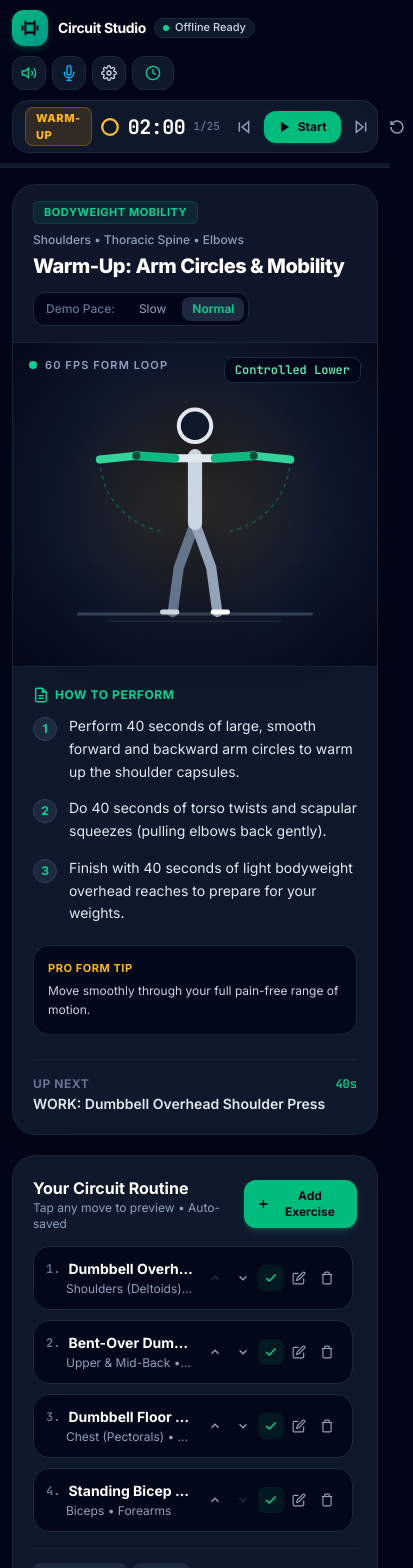
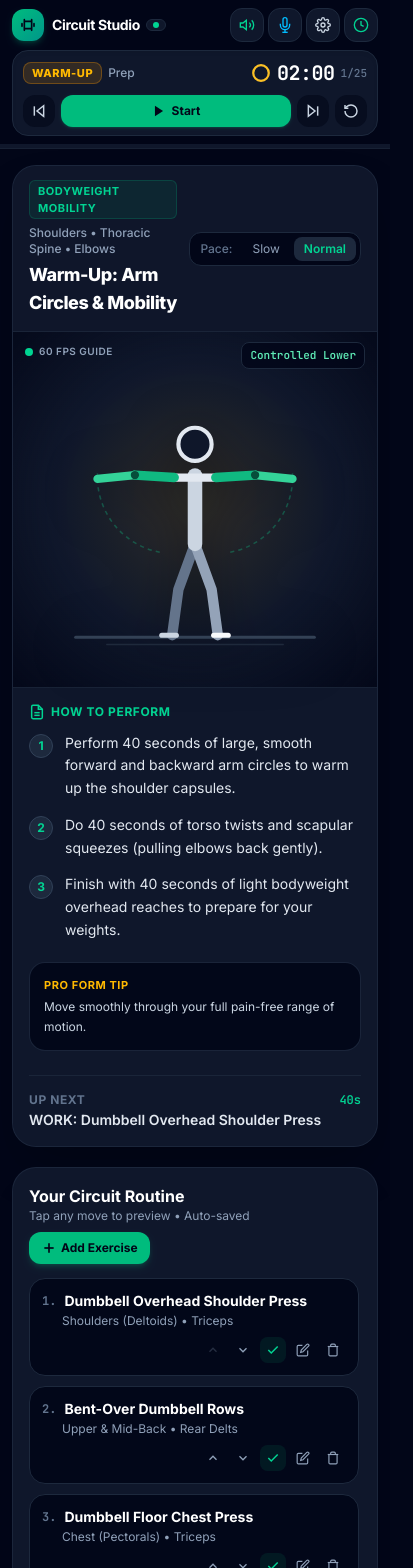
Before and after one commit to RonaldvdH/home-fitness, a Preact app: page / in a window 390 px wide. Shown: the top 1568 px of the page, 413 px wide, since content can reach past the window. Built offline with nearby package versions, Linux system fonts and the light colour scheme.

Commit message:
Fix horizontal overflow on narrow mobile screens (Galaxy Z Flip) (#2)

```diff
--- a/src/components/AthleteSvg.tsx
+++ b/src/components/AthleteSvg.tsx
@@ -261,17 +261,20 @@ export function AthleteSvg({ animationType, speedMultiplier, weightLabel }: Athl
 
   return (
     <>
-      <div class="absolute top-3.5 left-4 flex items-center gap-2">
-        <span class="w-2 h-2 rounded-full bg-emerald-400 animate-ping" aria-hidden="true" />
-        <span class="text-[11px] font-semibold uppercase tracking-widest text-slate-400">
-          60 FPS Form Loop
+      <div class="absolute top-3 left-3 sm:top-3.5 sm:left-4 flex items-center gap-1.5 sm:gap-2">
+        <span
+          class="w-2 h-2 rounded-full bg-emerald-400 animate-ping shrink-0"
+          aria-hidden="true"
+        />
+        <span class="text-[10px] sm:text-[11px] font-semibold uppercase tracking-wider sm:tracking-widest text-slate-400">
+          60 FPS Guide
         </span>
       </div>
 
       <div
         ref={cueRef}
         data-testid="live-rep-cue"
-        class="absolute top-3.5 right-4 px-2.5 py-1 rounded-lg bg-slate-950/80 border border-slate-800 text-xs font-mono font-semibold text-emerald-300"
+        class="absolute top-2.5 right-3 sm:top-3.5 sm:right-4 max-w-[52%] truncate px-2 sm:px-2.5 py-1 rounded-lg bg-slate-950/80 border border-slate-800 text-[11px] sm:text-xs font-mono font-semibold text-emerald-300"
       >
         Controlled Tempo
       </div>
--- a/src/components/HeaderBar.tsx
+++ b/src/components/HeaderBar.tsx
@@ -92,13 +92,13 @@ export function HeaderBar({
         : 'Resume';
 
   return (
-    <header class="sticky top-0 z-30 bg-slate-950/90 backdrop-blur-md border-b border-slate-800/80">
-      <div class="max-w-7xl mx-auto px-3 sm:px-6 py-2.5 flex flex-wrap items-center justify-between gap-2.5">
+    <header class="sticky top-0 z-30 w-full bg-slate-950/90 backdrop-blur-md border-b border-slate-800/80">
+      <div class="max-w-7xl mx-auto px-3 sm:px-6 py-2 sm:py-2.5 flex flex-wrap items-center justify-between gap-2 sm:gap-2.5">
         {/* Left: App Brand & Local Storage Indicator */}
-        <div class="flex items-center gap-2.5">
-          <div class="w-9 h-9 rounded-xl bg-gradient-to-br from-emerald-500 to-teal-600 flex items-center justify-center shadow-md shadow-emerald-500/20 shrink-0">
+        <div class="flex items-center gap-2 sm:gap-2.5 min-w-0">
+          <div class="w-8 h-8 sm:w-9 sm:h-9 rounded-xl bg-gradient-to-br from-emerald-500 to-teal-600 flex items-center justify-center shadow-md shadow-emerald-500/20 shrink-0">
             <svg
-              class="w-5 h-5 text-slate-950"
+              class="w-4 h-4 sm:w-5 sm:h-5 text-slate-950"
               viewBox="0 0 24 24"
               fill="none"
               stroke="currentColor"
@@ -110,19 +110,20 @@ export function HeaderBar({
               <path d="M6.5 6.5h11M6.5 17.5h11M3 10v4M21 10v4M6.5 4v16M17.5 4v16" />
             </svg>
           </div>
-          <div class="leading-tight">
-            <div class="flex items-center gap-2">
-              <h1 class="font-bold text-sm sm:text-base tracking-tight text-white">
+          <div class="leading-tight min-w-0">
+            <div class="flex items-center gap-1.5 sm:gap-2">
+              <h1 class="font-bold text-sm sm:text-base tracking-tight text-white truncate">
                 Circuit Studio
               </h1>
               <button
                 type="button"
                 onClick={onOpenHistory}
-                title="View workout history and local storage details"
-                class="inline-flex items-center gap-1.5 px-2 py-0.5 rounded-full text-[11px] font-medium bg-slate-900 hover:bg-slate-800 border border-slate-800 text-slate-300 transition"
+                title="Offline Ready — view workout history and local storage details"
+                aria-label="Offline ready, open workout history"
+                class="inline-flex items-center gap-1.5 px-1.5 sm:px-2 py-0.5 rounded-full text-[11px] font-medium bg-slate-900 hover:bg-slate-800 border border-slate-800 text-slate-300 transition shrink-0"
               >
                 <span class="w-1.5 h-1.5 rounded-full bg-emerald-400" aria-hidden="true" />
-                <span>Offline Ready</span>
+                <span class="hidden sm:inline">Offline Ready</span>
               </button>
             </div>
             <p class="text-[11px] text-slate-400 hidden sm:block">
@@ -131,23 +132,25 @@ export function HeaderBar({
           </div>
         </div>
 
-        {/* Center: Mobile-Friendly Timer & Transport Pill */}
-        <div class="flex items-center gap-2 sm:gap-3 px-3 py-1.5 rounded-2xl bg-slate-900 border border-slate-800 shadow-inner order-3 lg:order-2 w-full lg:w-auto justify-between lg:justify-center">
-          <div class="flex items-center gap-2">
+        {/* Center: Responsive Timer & Transport Pill (2-row stacked on narrow phones, 1-row on sm+) */}
+        <div class="flex flex-col sm:flex-row sm:items-center gap-2 sm:gap-3 px-2.5 sm:px-3 py-2 sm:py-1.5 rounded-2xl bg-slate-900 border border-slate-800 shadow-inner order-3 lg:order-2 w-full lg:w-auto sm:justify-between lg:justify-center min-w-0">
+          {/* Status + Digital Clock Row */}
+          <div class="flex items-center justify-between sm:justify-start gap-2 sm:gap-3 min-w-0">
+            <div class="flex items-center gap-1.5 sm:gap-2 min-w-0">
               <span
                 data-testid="phase-badge"
-              class={`px-2.5 py-0.5 rounded-lg text-[11px] font-extrabold uppercase tracking-wider border ${phaseStyle.badge}`}
+                class={`px-2 sm:px-2.5 py-0.5 rounded-lg text-[11px] font-extrabold uppercase tracking-wider border shrink-0 ${phaseStyle.badge}`}
               >
                 {phaseStyle.label}
               </span>
-            <span class="text-xs font-medium text-slate-400 hidden sm:inline">
+              <span class="text-xs font-medium text-slate-400 truncate">
                 {currentStep.round === 0
                   ? 'Prep'
                   : `Round ${currentStep.round}/${currentStep.totalRounds}`}
               </span>
             </div>
 
-          <div class="flex items-center gap-2">
+            <div class="flex items-center gap-1.5 sm:gap-2 shrink-0">
               <svg class="w-5 h-5 -rotate-90 shrink-0" viewBox="0 0 36 36" aria-hidden="true">
                 <circle cx="18" cy="18" r="14" fill="none" stroke="#1e293b" stroke-width="4" />
                 <circle
@@ -173,14 +176,16 @@ export function HeaderBar({
                 {timer.currentIndex + 1}/{totalSteps}
               </span>
             </div>
+          </div>
 
-          <div class="flex items-center gap-1">
+          {/* Transport Controls Row */}
+          <div class="flex items-center justify-between sm:justify-end gap-1.5 sm:gap-1">
             <button
               type="button"
               onClick={onPrev}
               aria-label="Previous step"
               title="Previous Step (Left Arrow)"
-              class="p-2 rounded-xl hover:bg-slate-800 text-slate-400 hover:text-white transition active:scale-95"
+              class="p-2 rounded-xl bg-slate-950/60 sm:bg-transparent hover:bg-slate-800 text-slate-300 sm:text-slate-400 hover:text-white transition active:scale-95 shrink-0"
             >
               <svg
                 class="w-4 h-4"
@@ -199,7 +204,7 @@ export function HeaderBar({
               type="button"
               onClick={onToggleStartPause}
               title="Start / Pause (Space)"
-              class="px-3.5 py-2 rounded-xl bg-emerald-500 hover:bg-emerald-400 text-slate-950 font-bold text-xs flex items-center gap-1.5 shadow-sm shadow-emerald-500/20 transition active:scale-95"
+              class="flex-1 sm:flex-none justify-center px-3.5 py-2 rounded-xl bg-emerald-500 hover:bg-emerald-400 text-slate-950 font-bold text-xs flex items-center gap-1.5 shadow-sm shadow-emerald-500/20 transition active:scale-95"
             >
               {isRunning ? (
                 <svg class="w-3.5 h-3.5 fill-current" viewBox="0 0 24 24" aria-hidden="true">
@@ -220,7 +225,7 @@ export function HeaderBar({
               disabled={isAtLastStep}
               aria-label="Next step"
               title="Next Step (Right Arrow)"
-              class="p-2 rounded-xl hover:bg-slate-800 text-slate-400 hover:text-white transition active:scale-95 disabled:opacity-30 disabled:pointer-events-none"
+              class="p-2 rounded-xl bg-slate-950/60 sm:bg-transparent hover:bg-slate-800 text-slate-300 sm:text-slate-400 hover:text-white transition active:scale-95 disabled:opacity-30 disabled:pointer-events-none shrink-0"
             >
               <svg
                 class="w-4 h-4"
@@ -240,7 +245,7 @@ export function HeaderBar({
               onClick={onReset}
               aria-label="Reset circuit"
               title="Reset Circuit"
-              class="p-2 rounded-xl hover:bg-slate-800 text-slate-400 hover:text-rose-400 transition active:scale-95"
+              class="p-2 rounded-xl bg-slate-950/60 sm:bg-transparent hover:bg-slate-800 text-slate-300 sm:text-slate-400 hover:text-rose-400 transition active:scale-95 shrink-0"
             >
               <svg
                 class="w-4 h-4"
@@ -258,7 +263,7 @@ export function HeaderBar({
         </div>
 
         {/* Right: Audio, Voice, Settings, History */}
-        <div class="flex items-center gap-1.5 sm:gap-2 order-2 lg:order-3">
+        <div class="flex items-center gap-1 sm:gap-2 order-2 lg:order-3 shrink-0">
           <span class="hidden xl:inline-flex items-center gap-1.5 px-2.5 py-1.5 rounded-xl text-xs font-mono font-medium bg-slate-900 border border-slate-800 text-slate-300">
             {formatMMSS(totalDurationSec)} Total
           </span>
@@ -347,7 +352,8 @@ export function HeaderBar({
           <button
             type="button"
             onClick={onOpenHistory}
-            class="px-3 py-2 rounded-xl bg-slate-900 hover:bg-slate-800 border border-slate-800 text-xs font-semibold text-slate-200 flex items-center gap-1.5 transition"
+            aria-label="Open workout history"
+            class="p-2 sm:px-3 sm:py-2 rounded-xl bg-slate-900 hover:bg-slate-800 border border-slate-800 text-xs font-semibold text-slate-200 flex items-center gap-1.5 transition"
           >
             <svg
               class="w-4 h-4 text-emerald-400"
--- a/src/components/RoutineSidebar.tsx
+++ b/src/components/RoutineSidebar.tsx
@@ -28,17 +28,17 @@ export function RoutineSidebar({
   onRestoreDefaults,
 }: RoutineSidebarProps) {
   return (
-    <aside class="lg:col-span-4 flex flex-col gap-4">
-      <div class="rounded-3xl bg-slate-900 border border-slate-800/90 p-5 shadow-xl flex flex-col">
-        <div class="flex items-center justify-between gap-2 mb-3.5">
-          <div>
+    <aside class="lg:col-span-4 min-w-0 flex flex-col gap-4">
+      <div class="rounded-3xl bg-slate-900 border border-slate-800/90 p-4 sm:p-5 shadow-xl flex flex-col min-w-0">
+        <div class="flex flex-wrap items-center justify-between gap-2 mb-3.5">
+          <div class="min-w-0">
             <h3 class="text-base font-bold text-white">Your Circuit Routine</h3>
             <p class="text-xs text-slate-400">Tap any move to preview • Auto-saved</p>
           </div>
           <button
             type="button"
             onClick={onAddExercise}
-            class="px-3 py-2 rounded-xl bg-emerald-500 hover:bg-emerald-400 text-slate-950 font-bold text-xs flex items-center gap-1 shadow-md shadow-emerald-500/20 transition active:scale-95"
+            class="px-3 py-2 rounded-xl bg-emerald-500 hover:bg-emerald-400 text-slate-950 font-bold text-xs flex items-center gap-1 shadow-md shadow-emerald-500/20 transition active:scale-95 shrink-0"
           >
             <svg
               class="w-4 h-4"
@@ -55,7 +55,7 @@ export function RoutineSidebar({
           </button>
         </div>
 
-        <div class="space-y-2.5 max-h-[460px] overflow-y-auto pr-1">
+        <div class="space-y-2.5 max-h-[460px] overflow-y-auto pr-0.5 sm:pr-1">
           {exercises.map((ex, idx) => {
             const isHighlighted = highlightedExerciseId === ex.id;
             return (
@@ -69,14 +69,16 @@ export function RoutineSidebar({
                       : 'bg-slate-950/30 border-slate-800/50 opacity-55'
                 }`}
               >
-                <div class="flex items-center justify-between gap-2">
+                <div class="flex flex-col sm:flex-row sm:items-center sm:justify-between gap-2">
                   <button
                     type="button"
                     onClick={() => onPreviewExercise(ex.id)}
                     class="min-w-0 flex-1 text-left focus:outline-none"
                   >
-                    <div class="flex items-center gap-2">
-                      <span class="text-xs font-mono font-bold text-slate-500">{idx + 1}.</span>
+                    <div class="flex items-center gap-2 min-w-0">
+                      <span class="text-xs font-mono font-bold text-slate-500 shrink-0">
+                        {idx + 1}.
+                      </span>
                       <h4 class="font-bold text-sm text-white truncate group-hover:text-emerald-300 transition">
                         {ex.name}
                       </h4>
@@ -84,7 +86,7 @@ export function RoutineSidebar({
                     <p class="text-xs text-slate-400 truncate pl-5 mt-0.5">{ex.muscleGroup}</p>
                   </button>
 
-                  <div class="flex items-center gap-0.5 shrink-0">
+                  <div class="flex items-center justify-end gap-1 sm:gap-0.5 shrink-0 pl-5 sm:pl-0">
                     <button
                       type="button"
                       onClick={() => onMoveExercise(idx, -1)}
@@ -192,7 +194,7 @@ export function RoutineSidebar({
         </div>
 
         {/* Backup / Restore Footer */}
-        <div class="mt-4 pt-3.5 border-t border-slate-800 flex items-center justify-between gap-2 text-xs">
+        <div class="mt-4 pt-3.5 border-t border-slate-800 flex flex-wrap items-center justify-between gap-2 text-xs">
           <div class="flex items-center gap-1.5">
             <button
               type="button"
--- a/src/components/WorkoutStage.tsx
+++ b/src/components/WorkoutStage.tsx
@@ -44,11 +44,11 @@ export function WorkoutStage({
   const weightLabel = formatDumbbellWeight(activeExercise.equipment);
 
   return (
-    <section class="lg:col-span-8 flex flex-col gap-4">
+    <section class="lg:col-span-8 min-w-0 flex flex-col gap-4">
       <div class="rounded-3xl bg-slate-900 border border-slate-800/90 overflow-hidden shadow-2xl">
         {/* Non-destructive Preview Banner */}
         {isPreview && (
-          <div class="px-5 sm:px-7 py-2.5 bg-purple-950/60 border-b border-purple-500/30 flex items-center justify-between gap-3 text-xs">
+          <div class="px-4 sm:px-7 py-2.5 bg-purple-950/60 border-b border-purple-500/30 flex flex-wrap items-center justify-between gap-2 text-xs">
             <span class="font-semibold text-purple-200">
               Previewing exercise — your workout progress is preserved.
             </span>
@@ -63,25 +63,25 @@ export function WorkoutStage({
         )}
 
         {/* Top Exercise Header Bar */}
-        <div class="px-5 sm:px-7 py-4 sm:py-5 border-b border-slate-800/80 flex flex-wrap items-center justify-between gap-3 bg-slate-900/60">
-          <div class="min-w-0">
-            <div class="flex flex-wrap items-center gap-2 mb-1">
-              <span class="text-[11px] font-bold uppercase tracking-wider px-2.5 py-0.5 rounded-md bg-emerald-500/10 text-emerald-400 border border-emerald-500/20">
+        <div class="px-4 sm:px-7 py-3.5 sm:py-5 border-b border-slate-800/80 flex flex-wrap items-center justify-between gap-3 bg-slate-900/60">
+          <div class="min-w-0 flex-1">
+            <div class="flex flex-wrap items-center gap-1.5 sm:gap-2 mb-1">
+              <span class="text-[11px] font-bold uppercase tracking-wider px-2 sm:px-2.5 py-0.5 rounded-md bg-emerald-500/10 text-emerald-400 border border-emerald-500/20">
                 {activeExercise.equipment.label}
               </span>
               <span class="text-xs font-medium text-slate-400">{activeExercise.muscleGroup}</span>
             </div>
             <h2
               data-testid="active-exercise-title"
-              class="text-xl sm:text-2xl lg:text-3xl font-extrabold text-white tracking-tight"
+              class="text-lg sm:text-2xl lg:text-3xl font-extrabold text-white tracking-tight break-words"
             >
               {activeExercise.name}
             </h2>
           </div>
 
           {/* Animation Tempo Control Pill */}
-          <div class="flex items-center gap-1.5 bg-slate-950 p-1 rounded-xl border border-slate-800 text-xs">
-            <span class="px-2 text-slate-500 font-medium">Demo Pace:</span>
+          <div class="flex items-center gap-1 bg-slate-950 p-1 rounded-xl border border-slate-800 text-xs shrink-0">
+            <span class="px-1.5 sm:px-2 text-slate-500 font-medium">Pace:</span>
             <button
               type="button"
               onClick={() => onSetDemoSpeed(0.65)}
@@ -112,7 +112,7 @@ export function WorkoutStage({
         {/* Centerpiece Split: Left = 60fps SVG Stage | Right = Coaching Cues */}
         <div class="grid grid-cols-1 md:grid-cols-12">
           <div
-            class={`md:col-span-7 ${spotlightClass} relative flex flex-col items-center justify-center p-5 sm:p-8 min-h-[290px] sm:min-h-[380px] border-b md:border-b-0 md:border-r border-slate-800/80`}
+            class={`md:col-span-7 min-w-0 ${spotlightClass} relative flex flex-col items-center justify-center p-4 pt-12 sm:p-8 min-h-[260px] sm:min-h-[380px] border-b md:border-b-0 md:border-r border-slate-800/80`}
           >
             <AthleteSvg
               animationType={activeExercise.animationType}
@@ -121,7 +121,7 @@ export function WorkoutStage({
             />
           </div>
 
-          <div class="md:col-span-5 p-5 sm:p-6 flex flex-col justify-between bg-slate-900/40">
+          <div class="md:col-span-5 min-w-0 p-4 sm:p-6 flex flex-col justify-between bg-slate-900/40">
             <div>
               <h3 class="text-xs font-bold uppercase tracking-wider text-emerald-400 mb-3 flex items-center gap-1.5">
                 <svg
--- a/src/components/modals/ModalDialog.tsx
+++ b/src/components/modals/ModalDialog.tsx
@@ -49,7 +49,7 @@ export function ModalDialog({
         role="dialog"
         aria-modal="true"
         aria-labelledby={titleId}
-        class={`bg-slate-900 border border-slate-800 rounded-3xl ${maxWidthClass} w-full p-6 shadow-2xl max-h-[90vh] overflow-y-auto`}
+        class={`bg-slate-900 border border-slate-800 rounded-3xl ${maxWidthClass} w-full p-4 sm:p-6 shadow-2xl max-h-[90vh] overflow-y-auto`}
       >
         <div class="flex items-center justify-between mb-4">
           <h3 id={titleId} class="text-lg font-bold text-white">
--- a/src/styles/main.css
+++ b/src/styles/main.css
@@ -3,6 +3,12 @@
 @theme {
   --font-sans: 'Inter', ui-sans-serif, system-ui, sans-serif;
   --font-mono: 'JetBrains Mono', ui-monospace, SFMono-Regular, monospace;
+}
+
+html,
+body {
+  overflow-x: clip;
+  max-width: 100%;
 }
 
 /* Custom Scrollbar */
```
Lines whose indentation alone changed are shown as unchanged.
